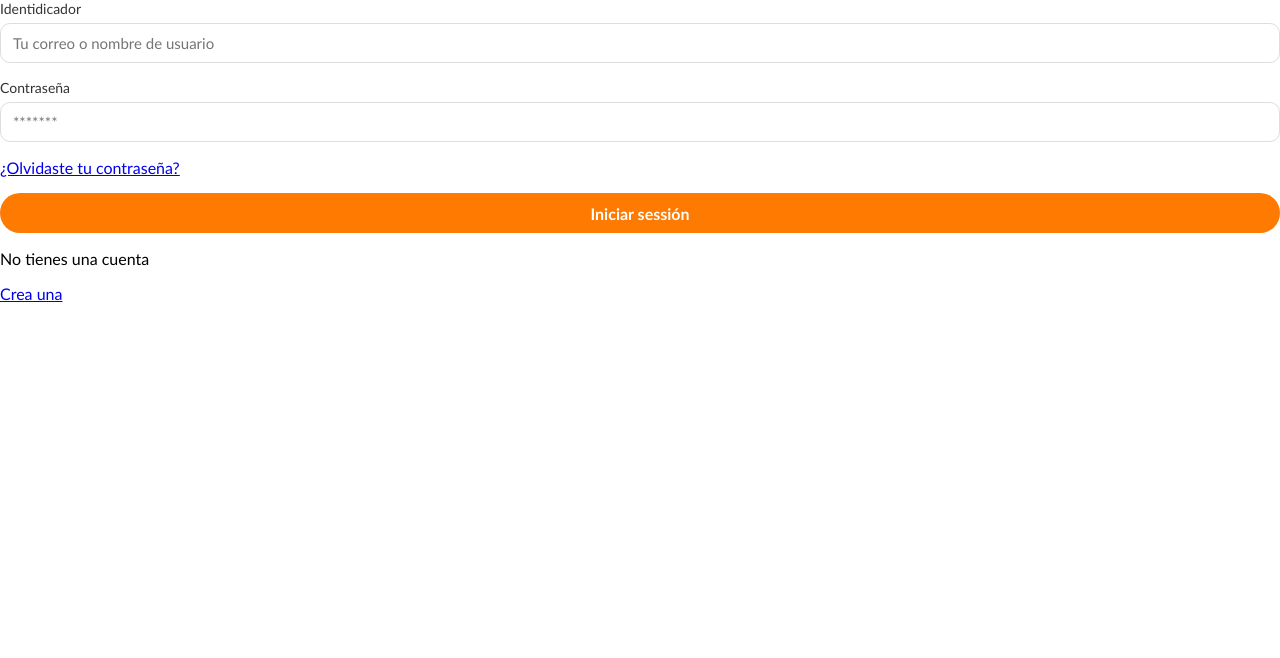
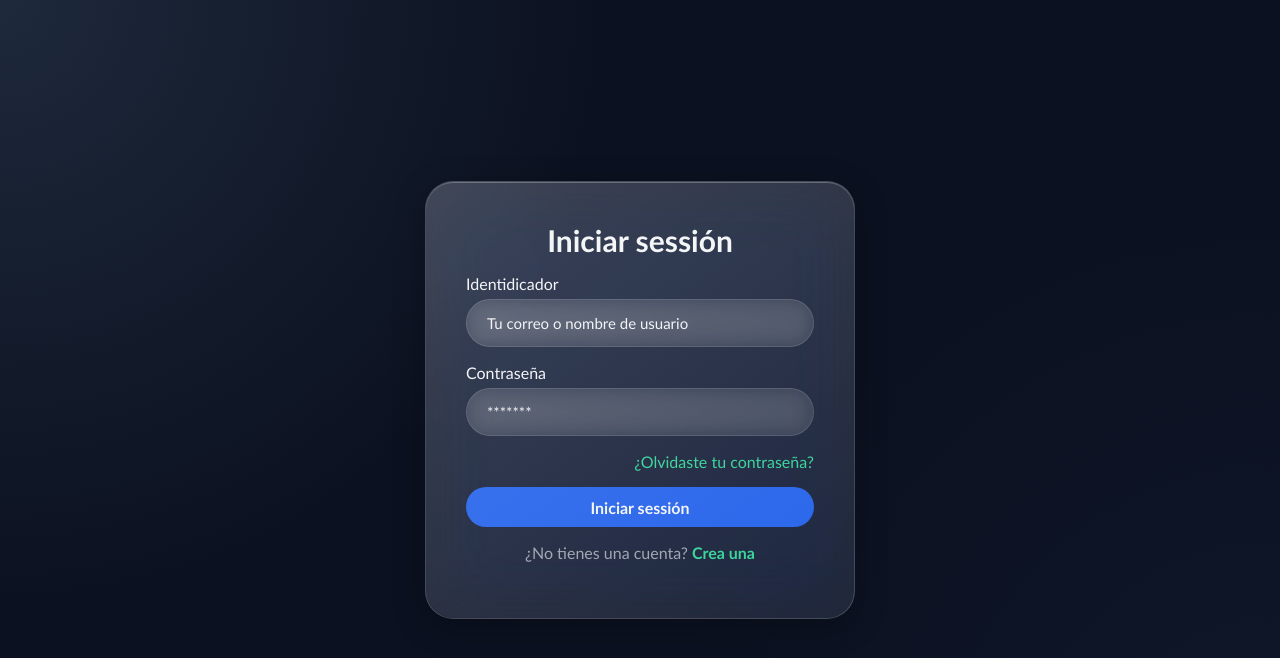
Before and after one commit to el-yisus-dev/taxonomy-frontend, a React (Vite) app: page / in a window 1280 px wide. Shown: the top 658 px of the page. Built offline with nearby package versions, Linux system fonts and the light colour scheme.

Commit message:
feat(auth): implement login UI

```diff
--- a/index.html
+++ b/index.html
@@ -7,7 +7,7 @@
     <link href='https://unpkg.com/boxicons@2.1.4/css/boxicons.min.css' rel='stylesheet'>
     <title>AnimalDex</title>
   </head>
-  <body>
+  <body class="dark">
     <div id="root"></div>
     <script type="module" src="/src/main.jsx"></script>
   </body>
--- a/src/auth/pages/LoginPage/index.jsx
+++ b/src/auth/pages/LoginPage/index.jsx
@@ -1,11 +1,11 @@
 import { useState } from "react";
+import { Link } from "react-router-dom";
 
 import Button from "@shared/Button";
 import FormRow from "@shared/FormRow";
 import Input from "@shared/Input";
 
 import "./style.css";
-import { Link } from "react-router-dom";
 
 export const LoginPage = () => {
 
@@ -16,6 +16,9 @@ export const LoginPage = () => {
     return(
         <section className="login">
             <form className="login__form">
+                <FormRow>
+                    <h2 className="login__title">Iniciar sessión</h2>
+                </FormRow>
                 <FormRow>
                     <Input
                         label="Identidicador"
@@ -30,18 +33,20 @@ export const LoginPage = () => {
                     />
                 </FormRow>
                 <FormRow colums={2}>
-                    <Link to="forget-password">
-                    ¿Olvidaste tu contraseña?
-                </Link>
+                    <Link to="forget-password" className="login__forget-password">
+                        <p className="login__forget-password">¿Olvidaste tu contraseña?</p>
+                    </Link>
                 </FormRow>
                 <FormRow>
                     <Button>Iniciar sessión</Button>
                 </FormRow>
                 <FormRow>
-                    <p>No tienes una cuenta</p>
-                    <Link to="/register">
-                        <p>Crea una</p>
-                    </Link>
+                    <p className="login__create-account-text">
+                        ¿No tienes una cuenta?
+                        <Link to="/register" className="login__create-account-link">
+                            <span> Crea una</span>
+                        </Link>
+                    </p>
                 </FormRow>
             </form>
         </section>
--- a/src/auth/pages/LoginPage/style.css
+++ b/src/auth/pages/LoginPage/style.css
@@ -0,0 +1,58 @@
+.login {
+    width: 100%;
+    height: 100vh;
+    display: flex;
+    flex-direction: column;
+    align-items: center;
+    justify-content: center;
+    background: radial-gradient(circle at top left, #1e293b, transparent 40%),
+    radial-gradient(circle at bottom right, #0f172a, transparent 40%),
+    #0b1120;
+}
+
+.login__title {
+    color: var(--text-primary);
+    text-align: center;
+    font-weight: 700;
+    font-size: 30px;
+}
+
+.login__form {
+    padding: 40px;
+    margin: 0px 20px;
+    width: 100%;
+    max-width: 430px;
+    min-width: 320px;
+    background: rgba(255, 255, 255, 0.08);
+    backdrop-filter: blur(35px) saturate(180%);
+    border: 1px solid rgba(255, 255, 255, 0.18);
+    box-shadow: 0 8px 32px rgba(0, 0, 0, 0.25), inset 0 1px 0 rgba(255, 255, 255, 0.25);
+    border-radius: 28px;
+}
+
+.login__form::before {
+    content: "";
+    position: absolute;
+    inset: 0;
+    border-radius: 28px;
+    background: linear-gradient(145deg, rgba(255, 255, 255, 0.6), rgba(255, 255, 255, 0.05));
+    opacity: 0.25;
+    pointer-events: none;
+}
+
+.login__forget-password {
+    text-align: end;
+    text-decoration: none;
+    color: var(--color-accent-soft);
+}
+.login__create-account-link {
+    text-align: center;
+    text-decoration: none;
+    color: var(--color-accent-soft);
+    font-weight: 700;
+}
+
+.login__create-account-text {
+    text-align: center;
+    color: var(--text-secondary);
+}
--- a/src/index.css
+++ b/src/index.css
@@ -3,6 +3,26 @@
     margin: 0px;
     box-sizing: border-box;
     font-family:'Gill Sans', 'Gill Sans MT', Calibri, 'Trebuchet MS', sans-serif;
+}
+
+:root {
+  --bg-primary: #0B1120;
+  --bg-surface: #111827;
+  --bg-elevated: #1F2937;
+  --bg-sidebar: #0F172A;
+
+  --color-primary: #2563EB;
+  --color-accent: #10B981;
+  --color-accent-soft: #34D399;
+  --color-secondary: #0EA5A4;
+  --color-error: #e53935;
+
+  --text-primary: #F3F4F6;
+  --text-secondary: #9CA3AF;
+  --text-muted: #6B7280;
+
+  --border-color: #1E293B;
+  --hover: #1E293B;
 }
 
 body.dark {
--- a/src/router.jsx
+++ b/src/router.jsx
@@ -3,7 +3,6 @@ import { createBrowserRouter } from "react-router-dom";
 import { LoginPage } from "./auth/pages/LoginPage";
 import { ForgetPasswordPage } from "./auth/pages/ForgetPasswordPage";
 import { RegisterPage } from "./auth/pages/RegisterPage";
-
 
 const router = createBrowserRouter([
     {
--- a/src/shared/Button/style.css
+++ b/src/shared/Button/style.css
@@ -15,18 +15,13 @@
 }
 
 .btn--primary {
-  background: #ff7a00;
-  color: white;
+  background: var(--color-primary);
+  color: var(--text-primary);
 }
 
 .btn--secondary {
   background: #ffffff;
   color: #000000;
-}
-
-.btn--primary {
-  background: #ff7a00;
-  color: white;
 }
 
 .btn--tertiary {
--- a/src/shared/Input/style.css
+++ b/src/shared/Input/style.css
@@ -6,30 +6,38 @@
 }
 
 .input__label {
-  font-size: 14px;
+  font-size: 16px;
   font-weight: 500;
-  color: #333;
+  color: var(--text-primary);
 }
 
 .input__field {
   padding: 10px 12px;
-  border-radius: 10px;
-  border: 1px solid #ddd;
   font-size: 15px;
   outline: none;
   transition: all 0.2s ease;
+  background: rgba(255, 255, 255, 0.06);
+  border: 1px solid rgba(255, 255, 255, 0.12);
+  backdrop-filter: blur(10px);
+  color: var(--text-primary);
+  padding: 14px 90px 14px 20px;
+  border-radius: 50px;
+}
+
+.input__field::placeholder {
+  color: var(--text-primary);
 }
 
 .input__field:focus {
-  border-color: #ff7a00;
+  border-color: var(--color-accent);
   box-shadow: 0 0 0 2px rgba(255, 122, 0, 0.15);
 }
 
 .input__field--error {
-  border-color: #e53935;
+  border-color: var(--color-error);
 }
 
 .input__error {
   font-size: 12px;
-  color: #e53935;
+  color: var(--color-error);
 }
```
